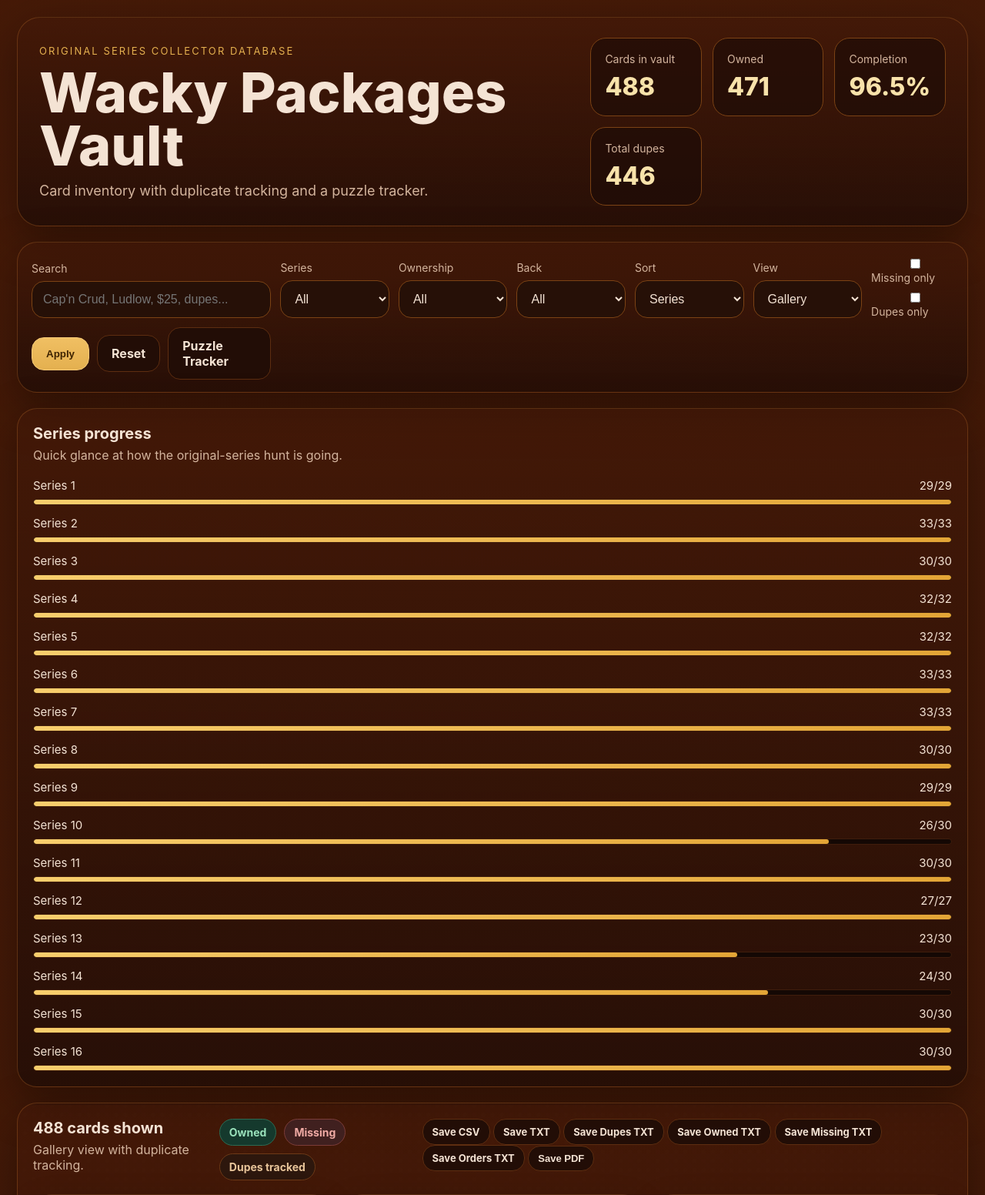
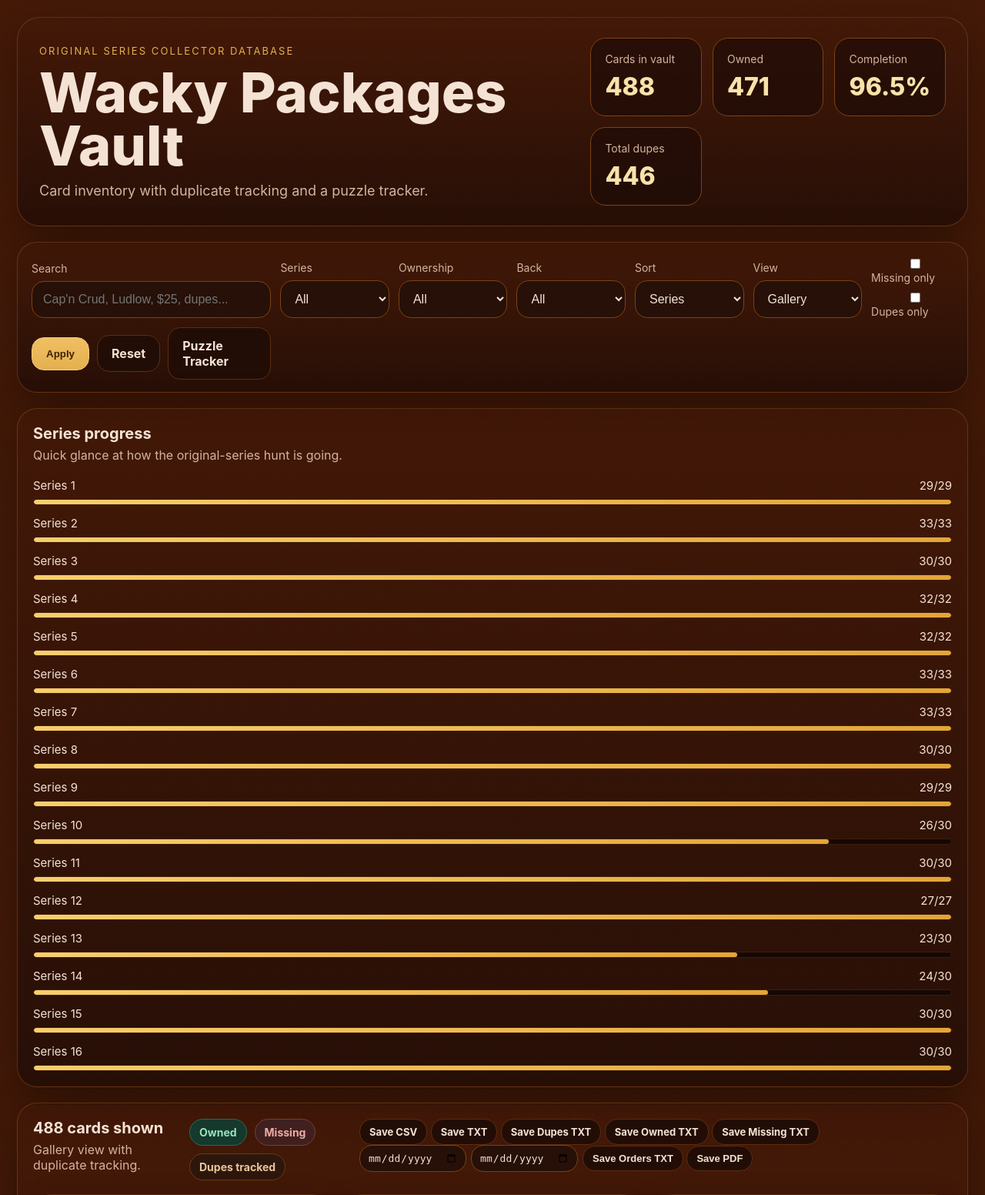
Before and after one commit to jlyle/wacky-clean, a Flask app: page / in a window 1280 px wide. Shown: the top 1552 px of the page at 77% size. Run offline with Flask 3, Linux system fonts and the light colour scheme; data comes from the database, SQL or seed files in the repository; both versions use the stored data as it was after the commit.

Commit message:
Add date range filter to orders TXT export
Save Orders TXT now takes optional from/to date inputs to narrow
the report to a specific order date range.

```diff
--- a/app.py
+++ b/app.py
@@ -447,8 +447,14 @@ def export_missing():
 
 @app.route("/export/orders")
 def export_orders():
+    date_from = (request.args.get("from") or "").strip()
+    date_to = (request.args.get("to") or "").strip()
     cards = load_cards()
     cards = [c for c in cards if c["order_date"]]
+    if date_from:
+        cards = [c for c in cards if c["order_date"] >= date_from]
+    if date_to:
+        cards = [c for c in cards if c["order_date"] <= date_to]
     cards.sort(key=lambda c: (c["series"], c["name"], c["order_date"]))
     name_width = max((len(c["name"]) for c in cards), default=0)
     lines = []
--- a/static/style.css
+++ b/static/style.css
@@ -87,6 +87,8 @@ input,select{width:100%;background:#261007;border:1px solid var(--border);color:
 .spreadsheet-table select{min-width:104px}
 .notes-input{min-width:130px}
 .order-date-input{min-width:140px}
+.order-export-form{display:inline-flex;gap:6px;align-items:center}
+.order-export-form input[type="date"]{width:auto;padding:8px 10px;font-size:13px}
 .table-owned{background:rgba(0,255,0,.08)}
 .table-missing{background:rgba(255,0,0,.08)}
 .detail-layout{padding-top:8px}
--- a/templates/index.html
+++ b/templates/index.html
@@ -129,7 +129,11 @@
         <a class="btn btn-secondary btn-small" href="/export/duplicates">Save Dupes TXT</a>
         <a class="btn btn-secondary btn-small" href="/export/owned">Save Owned TXT</a>
         <a class="btn btn-secondary btn-small" href="/export/missing">Save Missing TXT</a>
-        <a class="btn btn-secondary btn-small" href="/export/orders">Save Orders TXT</a>
+        <form method="get" action="/export/orders" class="order-export-form">
+          <input type="date" name="from" title="From date">
+          <input type="date" name="to" title="To date">
+          <button class="btn btn-secondary btn-small" type="submit">Save Orders TXT</button>
+        </form>
         <button class="btn btn-secondary btn-small" onclick="window.print()">Save PDF</button>
       </div>
     </div>
```
Also changed, not shown: wacky_packages.db.
